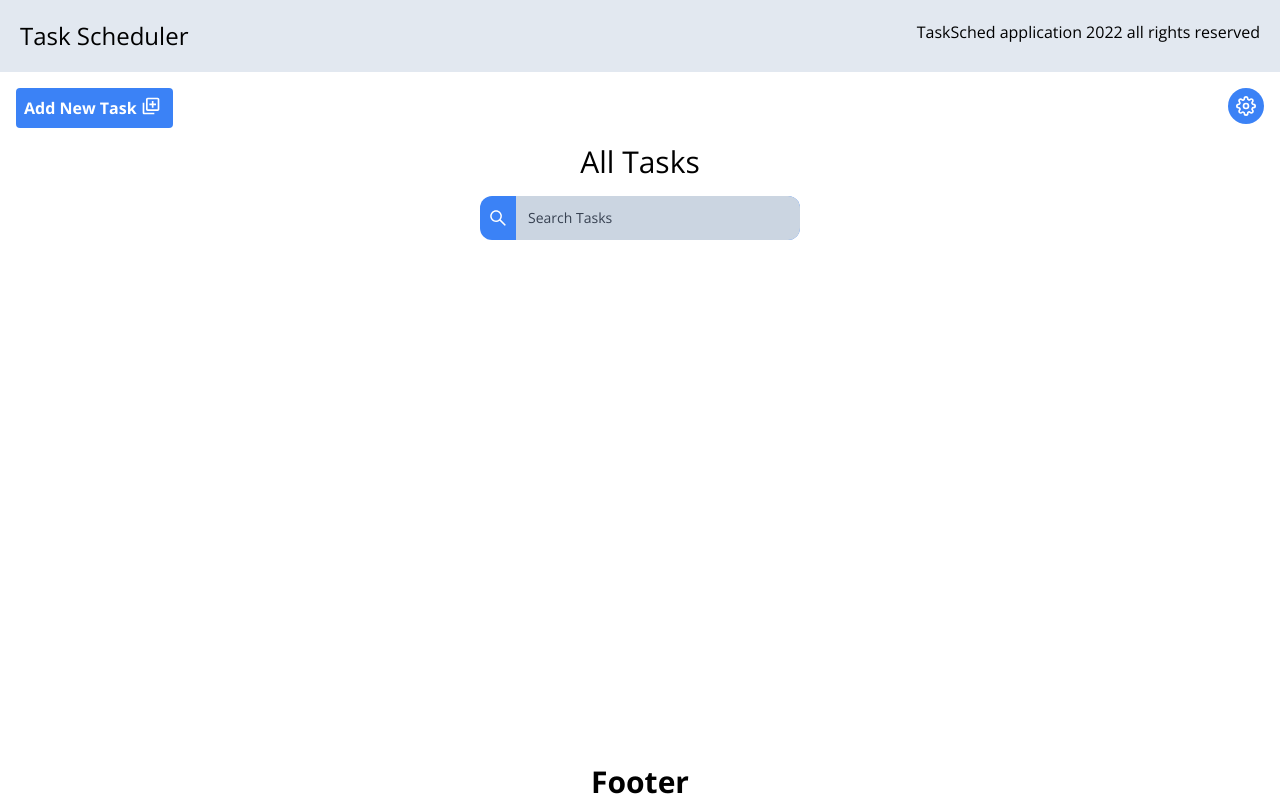
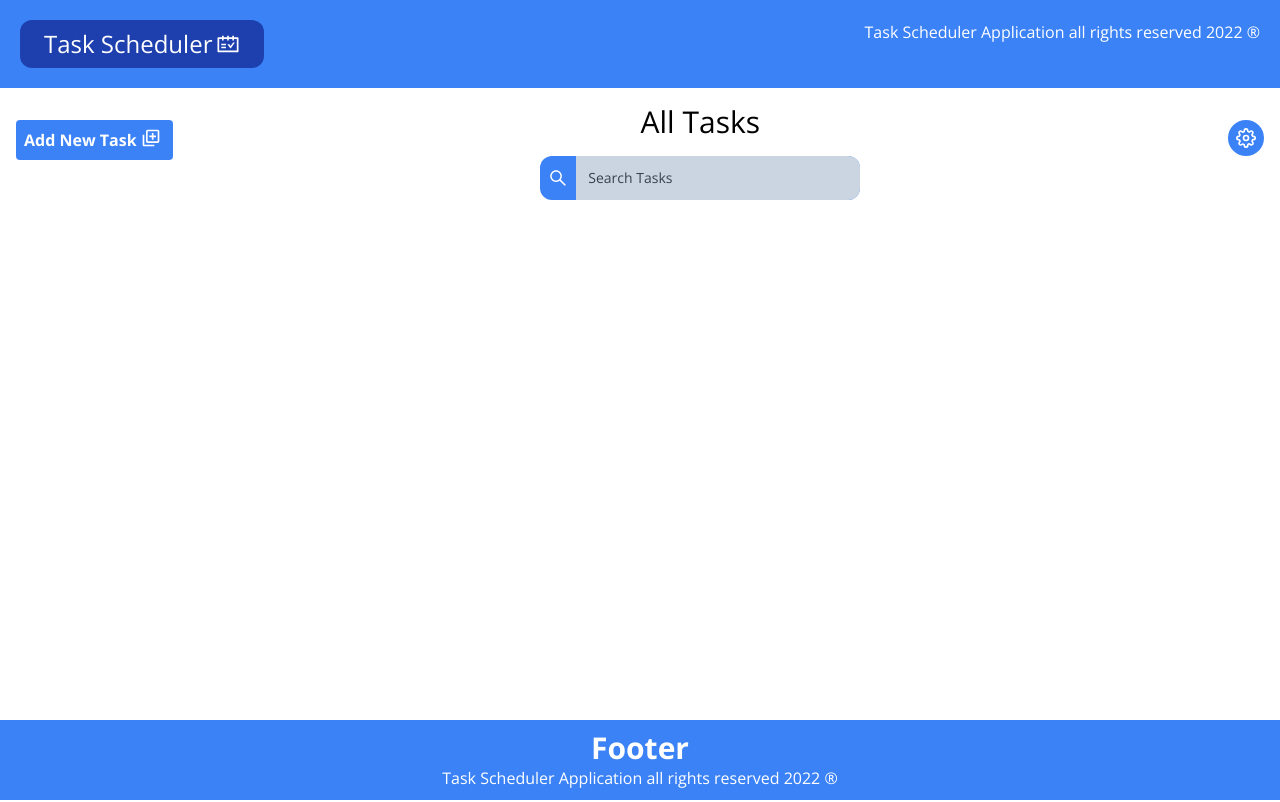
Before and after one commit to JamesTTTT/TaskScheduler, a React (Create React App) app: page / in a window 1280 px wide. Built offline with nearby package versions, Linux system fonts and the light colour scheme.

Commit message:
Fixed the style of the website

```diff
--- a/src/App.js
+++ b/src/App.js
@@ -23,12 +23,10 @@ function App() {
         <Header/>
 
       </div>
-      <div className='mb-auto'>
-        <div className="flex justify-between">
+      <div className='mb-auto flex flex-col justify-between md:flex-row'>
           <AddTask loadedTasks={loadedTasks} updateTask={updateTask}/>
+          <TaskList loadedTasks={loadedTasks} updateTask={updateTask}/>
           <Settings/>
-        </div>
-        <TaskList loadedTasks={loadedTasks} updateTask={updateTask}/>
       </div>
       <div>
         <Footer/>
--- a/src/components/Footer.jsx
+++ b/src/components/Footer.jsx
@@ -2,10 +2,18 @@ import React from 'react'
 
 const Footer = () => {
   return (
-    <div className='flex justify-center'>
+    <div>
+      <div className='bg-blue-500 w-screen h-20 flex justify-center items-center text-white flex-col'>
         <h1 className='text-3xl font-bold'>
             Footer
         </h1>
+        <p>Task Scheduler Application all rights reserved 2022 &reg;</p>
+        {/* <ul>
+          <li>Coffee</li>
+          <li>Tea</li>
+          <li>Milk</li>
+        </ul> */}
+      </div>
     </div>
   )
 }
--- a/src/components/Header.jsx
+++ b/src/components/Header.jsx
@@ -1,15 +1,18 @@
 import React from 'react'
-
+import {AiOutlineSchedule} from 'react-icons/ai'
 const Header = () => {
   return (
-    <div className='p-5 flex row justify-between bg-slate-200'>
-        <div>
-            <h1 className='text-2xl bold'>
+    <div className='p-5 flex row justify-between bg-blue-500 mb-4'>
+        <div
+        className='bg-blue-800 py-2 px-6 rounded-xl text-2xl bold text-white flex'
+        >
+            <h1>
                 Task Scheduler
             </h1>
+            <h1 className='py-1 ml-1'><AiOutlineSchedule/></h1>
         </div>
-        <div>
-            <p>TaskSched application 2022 all rights reserved</p>
+        <div className='text-white'>
+            <p>Task Scheduler Application all rights reserved 2022 &reg;</p>
         </div>
     </div>
   )
--- a/src/components/Settings.jsx
+++ b/src/components/Settings.jsx
@@ -1,22 +1,51 @@
 import React from 'react'
 import {FiSettings} from 'react-icons/fi'
+import {AiOutlineClose} from 'react-icons/ai'
+
 import { useState } from 'react'
 
 const Settings = () => {
+    const [showSettings, setSettings] = useState(false)
+
     const [time, setTime] = useState(0)
+
+    const displaySettings = () =>{
+        if (showSettings) {
+            setSettings(false)
+        } else {
+            setSettings(true)
+        }
+      }
 
     return (
         <>
-        <div>
-            <div>
-                <input type="text" />
+        {showSettings ? (
+        <div className='flex flex-row-reverse'>
+            <div className='p-4'>
+                <button
+                  onClick={displaySettings}
+                  className='text-xl rounded-full p-2 bg-red-500 text-white'
+                  >
+                  <AiOutlineClose/>
+                </button>
             </div>
-        </div>
+            <div className='p-3'>
+                <label> Enter Daily Hours</label>
+                <input
+                    type="number"
+                    placeholder={time}
+                    className='bg-gray-50 border border-gray-300 text-gray-900
+                                text-sm rounded-lg block p-2.5 w-20' />
+            </div>
+        </div>) :
         <div className='p-4'>
-            <button className='p-2 bg-blue-500 rounded-full text-xl transition hover:bg-blue-600'>
+            <button
+                onClick={()=>{displaySettings()}}
+                className='p-2 bg-blue-500 rounded-full text-xl transition hover:bg-blue-600'>
                 <FiSettings className='text-white'/>
             </button>
         </div>
+        }
         </>
     )
 }
--- a/src/components/TaskForm.jsx
+++ b/src/components/TaskForm.jsx
@@ -1,5 +1,4 @@
 import React from 'react'
-import {BiAddToQueue}from 'react-icons/bi'
 import {AiOutlineClose} from 'react-icons/ai'
 
 const TaskForm = ({ displayForm,
@@ -21,7 +20,7 @@ const TaskForm = ({ displayForm,
           <form
           id='newTask'
           onSubmit={handleSave}
-          className='bg-slate-100 flex flex-col w-80 items-center rounded-md p-4'>
+          className='bg-slate-100 flex flex-col w-80 items-center rounded-md p-4 shadow-xl'>
             <button
               onClick={displayForm}
               className='m-1 p-1 bg-red-500 text-white rounded-xl'
@@ -124,7 +123,7 @@ const TaskForm = ({ displayForm,
             type='submit'
             form='newTask'
             className='p-2 bg-blue-500 text-white rounded
-            transition ease-in-out delay-50 hover:bg-indigo-500 w-32'>
+            transition ease-in-out delay-50 hover:bg-blue-600 w-32'>
               Save Task
             </button>
             </div>
--- a/src/components/TaskList.jsx
+++ b/src/components/TaskList.jsx
@@ -79,11 +79,13 @@ const TaskList = ({loadedTasks, updateTask, searchPhrase}) => {
                 return(
                     <div
                     key={index}
-                    className=" transition-colors rounded-xl p-4 bg-slate-300 mx-4 w-72
-                    hover:bg-slate-400 flex flex-col justify-between my-3"
+                    className=" transition-colors rounded-xl pb-4 bg-white mx-4 w-72
+                    hover:bg-slate-200 flex flex-col justify-between my-3 shadow-xl"
                     >
-                        <div>
+                        <div className='bg-blue-500 rounded-t-xl p-2 text-white'>
                             <p className='text-xl'>{item.title}</p>
+                        </div>
+                        <div className='px-4 pt-1'>
                             <p>{item.description}</p>
                             <p>Start: {item.startdate}</p>
                             <p>Deadline: {item.deadline}</p>
@@ -91,18 +93,18 @@ const TaskList = ({loadedTasks, updateTask, searchPhrase}) => {
                             <p>Status: {item.status}</p>
                         </div>
 
-                        <div className='pt-3 flex justify-end'>
+                        <div className='pt-3 flex justify-end px-2'>
                             <button
                             onClick={()=>handleEdit(item.id)}
                             className='text-2xl p-2 bg-slate-700 rounded-3xl text-white
-                            hover:bg-blue-700 transition-colors mx-1'>
+                            hover:bg-blue-500 transition-colors mx-1'>
                                 <AiOutlineEdit/>
                             </button>
 
                             <button
                             onClick={()=>handleDelete(item.id)}
                             className='text-2xl p-2 bg-slate-700 rounded-3xl text-white
-                            hover:bg-red-700 transition-colors mx-1'>
+                            hover:bg-red-500 transition-colors mx-1'>
                                 <AiOutlineDelete/>
                             </button>
                         </div>
@@ -117,7 +119,7 @@ const TaskList = ({loadedTasks, updateTask, searchPhrase}) => {
   return (
     <>
         {showForm ? (
-            <div className='flex row justify-center items-center'>
+            <div>
             <TaskForm
               displayForm={displayForm}
               handleSave={handleUpdateTaskList}
```
